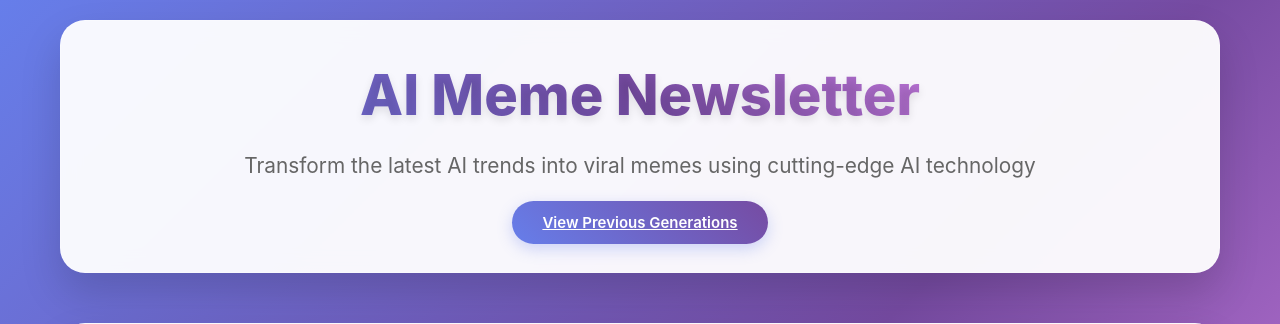
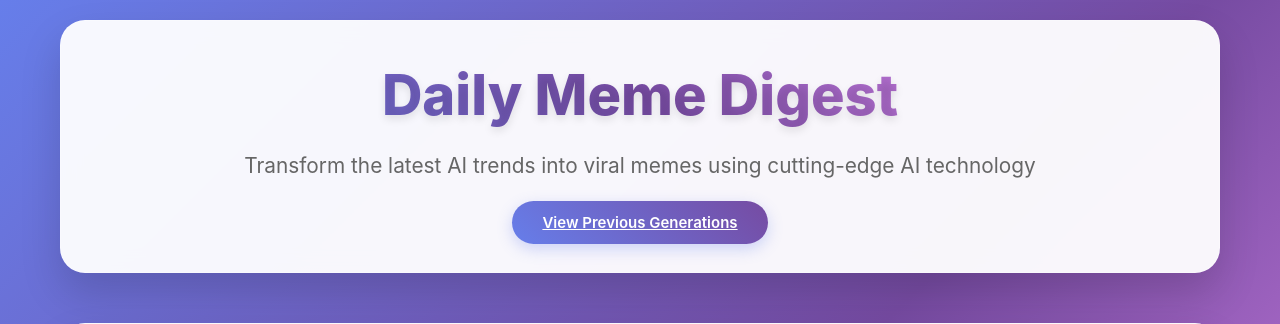
Before and after one commit to bamarler/DailyMemeDigest, a Flask app: page / in a window 1280 px wide. Shown: the top 324 px of the page. Run offline with Flask 3, Linux system fonts and the light colour scheme.

Commit message:
updated names

```diff
--- a/templates/history.html
+++ b/templates/history.html
@@ -3,10 +3,10 @@
 <head>
     <meta charset="UTF-8">
     <meta name="viewport" content="width=device-width, initial-scale=1.0">
-    <title>Previous Memes - AI Meme Newsletter</title>
+    <title>Previous Memes - Daily Meme Digest</title>
 
     <!-- Meta tags for social sharing -->
-    <meta property="og:title" content="Previous Memes - AI Meme Newsletter">
+    <meta property="og:title" content="Previous Memes - Daily Meme Digest">
     <meta property="og:description" content="Browse through all previously generated AI memes">
     <meta property="og:type" content="website">
 
--- a/templates/index.html
+++ b/templates/index.html
@@ -3,10 +3,10 @@
 <head>
     <meta charset="UTF-8">
     <meta name="viewport" content="width=device-width, initial-scale=1.0">
-    <title>AI Meme Newsletter</title>
+    <title>Daily Meme Digest</title>
 
     <!-- Meta tags for social sharing -->
-    <meta property="og:title" content="AI Meme Newsletter">
+    <meta property="og:title" content="Daily Meme Digest">
     <meta property="og:description" content="Turn AI trends into viral memes using cutting-edge AI technology">
     <meta property="og:type" content="website">
 
@@ -25,7 +25,7 @@
         <!-- Landing Page -->
         <div class="landing-page" id="landingPage">
             <div class="header">
-                <h1>AI Meme Newsletter</h1>
+                <h1>Daily Meme Digest</h1>
                 <p>Transform the latest AI trends into viral memes using cutting-edge AI technology</p>
                 <a href="/history" class="history-link-btn">
                     View Previous Generations
@@ -144,7 +144,7 @@
             <button class="back-btn" id="backBtn">← Back to Generator</button>
 
             <div class="memes-header">
-                <h2>Your AI Meme Newsletter</h2>
+                <h2>Your Daily Meme Digest</h2>
                 <p>Fresh memes generated from the latest AI trends</p>
             </div>
 
```
